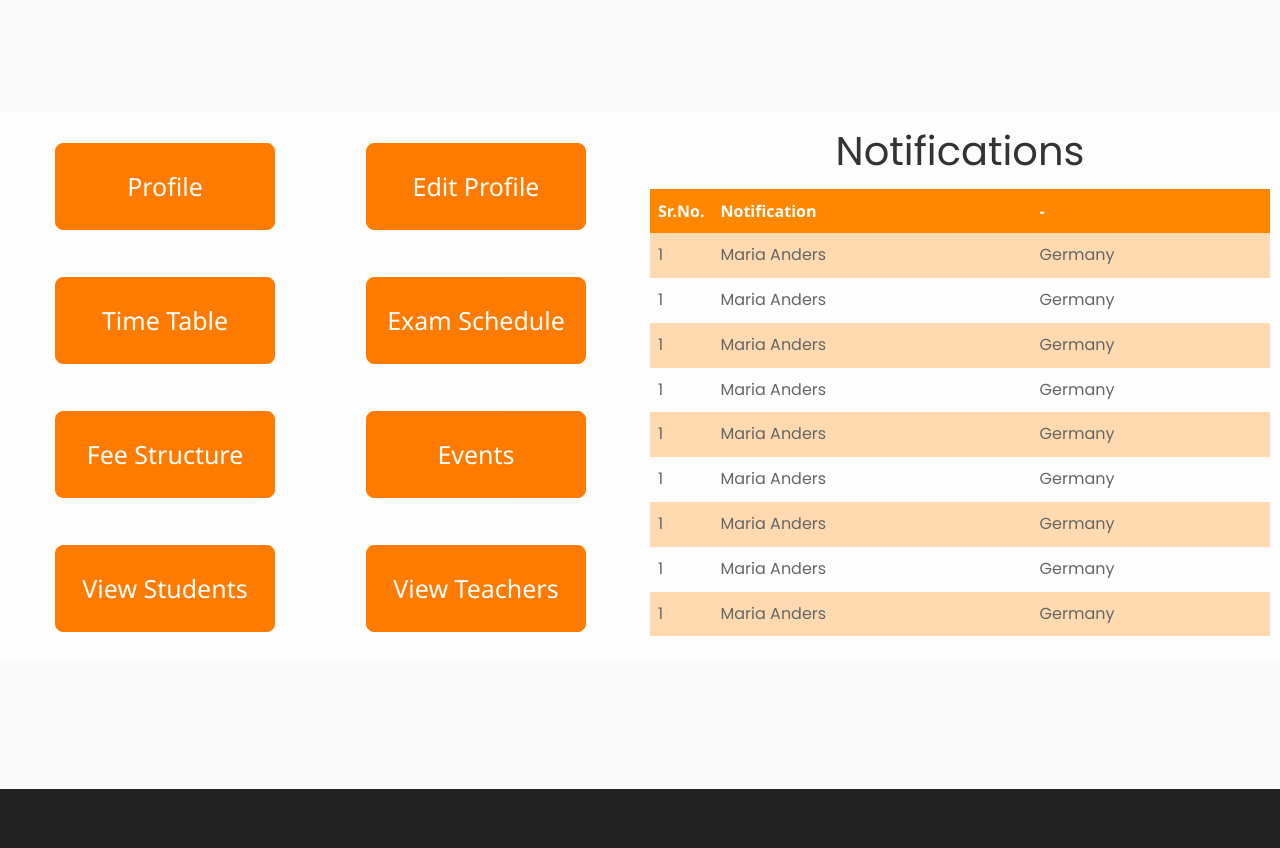
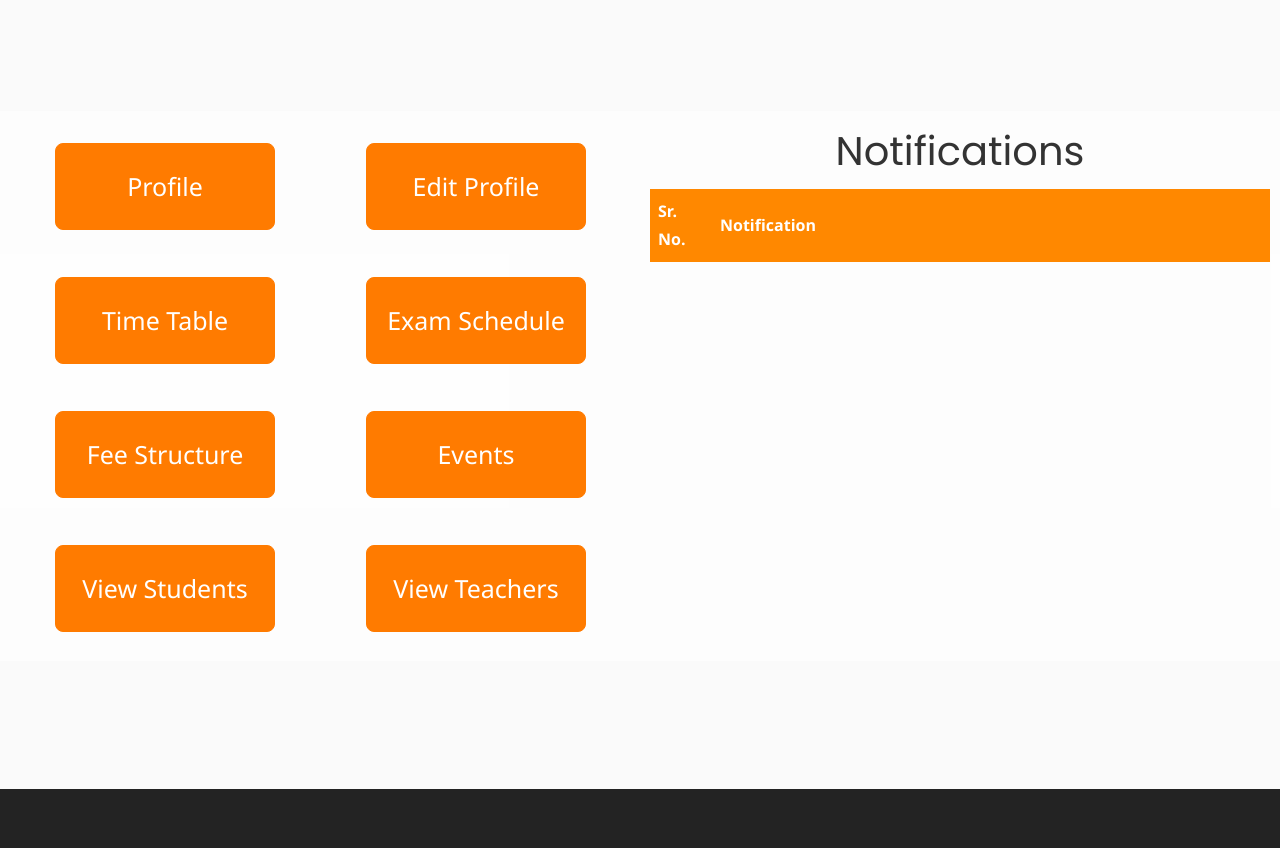
Before and after one commit to Adityakachare/UMS-University-Management-System, a Flask app: page /phome in a window 1280 px wide. Shown: the part 405-1253 px from the top of the page. Run offline with Flask 3, Linux system fonts and the light colour scheme; lists and menus that the app fills with data are empty; some libraries are stand-ins or nearby versions; some web fonts are replaced.

Commit message:
first changes

```diff
--- a/app.py
+++ b/app.py
@@ -110,10 +110,6 @@ def stupdate():
 @app.route('/ptt')
 def ptt():
     return render_template('misc/ptt.html')
-
-@app.route('/phome')
-def phome():
-    return render_template('principal/phome.html')
 
 
 @app.route('/pexamsch')
@@ -334,6 +330,16 @@ def pt():
 #     result = mycursor.fetchall()
 #     return render_template('misc/pt.html', result=result)
 
+@app.route('/phome')
+def phome():
+    return render_template('principal/phome.html')
+
+@app.route('/phome')
+def pnoti():
+    mycursor.execute("SELECT * FROM new_student")
+    notis = mycursor.fetchall()
+    return render_template("ps.html", notis=notis)
+
 
 if __name__ == '__main__':
     app.run(debug=True)
--- a/templates/principal/phome.html
+++ b/templates/principal/phome.html
@@ -367,137 +367,21 @@
             <h1 align="center">Notifications</h1>
             <div class="scroll">
                 <table>
-                    <tr>
-                        <th width="10px">Sr.No.</th>
+                    <thead>
+                      <tr>
+                        <th style="width: 10%;">Sr. No.</th>
                         <th>Notification</th>
-                        <th>-</th>
-                    </tr>
-                    <tr>
-                        <td>1</td>
-                        <td>Maria Anders</td>
-                        <td>Germany</td>
-                    </tr>
-                    <tr>
-                        <td>1</td>
-                        <td>Maria Anders</td>
-                        <td>Germany</td>
-                    </tr>
-                    <tr>
-                        <td>1</td>
-                        <td>Maria Anders</td>
-                        <td>Germany</td>
-                    </tr>
-                    <tr>
-                        <td>1</td>
-                        <td>Maria Anders</td>
-                        <td>Germany</td>
-                    </tr>
-
-                    <tr>
-                        <td>1</td>
-                        <td>Maria Anders</td>
-                        <td>Germany</td>
-                    </tr>
-                    <tr>
-                        <td>1</td>
-                        <td>Maria Anders</td>
-                        <td>Germany</td>
-                    </tr>
-                    <tr>
-                        <td>1</td>
-                        <td>Maria Anders</td>
-                        <td>Germany</td>
-                    </tr>
-                    <tr>
-                        <td>1</td>
-                        <td>Maria Anders</td>
-                        <td>Germany</td>
-                    </tr>
-                    <tr>
-                        <td>1</td>
-                        <td>Maria Anders</td>
-                        <td>Germany</td>
-                    </tr>
-                    <tr>
-                        <td>1</td>
-                        <td>Maria Anders</td>
-                        <td>Germany</td>
-                    </tr>
-                    <tr>
-                        <td>1</td>
-                        <td>Maria Anders</td>
-                        <td>Germany</td>
-                    </tr>
-
-                    <tr>
-                        <td>1</td>
-                        <td>Maria Anders</td>
-                        <td>Germany</td>
-                    </tr>
-                    <tr>
-                        <td>1</td>
-                        <td>Maria Anders</td>
-                        <td>Germany</td>
-                    </tr>
-                    <tr>
-                        <td>1</td>
-                        <td>Maria Anders</td>
-                        <td>Germany</td>
-                    </tr>
-                    <tr>
-                        <td>1</td>
-                        <td>Maria Anders</td>
-                        <td>Germany</td>
-                    </tr>
-                    <tr>
-                        <td>1</td>
-                        <td>Maria Anders</td>
-                        <td>Germany</td>
-                    </tr>
-                    <tr>
-                        <td>1</td>
-                        <td>Maria Anders</td>
-                        <td>Germany</td>
-                    </tr>
-                    <tr>
-                        <td>1</td>
-                        <td>Maria Anders</td>
-                        <td>Germany</td>
-                    </tr>
-
-                    <tr>
-                        <td>1</td>
-                        <td>Maria Anders</td>
-                        <td>Germany</td>
-                    </tr>
-                    <tr>
-                        <td>1</td>
-                        <td>Maria Anders</td>
-                        <td>Germany</td>
-                    </tr>
-                    <tr>
-                        <td>1</td>
-                        <td>Maria Anders</td>
-                        <td>Germany</td>
-                    </tr>
-                    <tr>
-                        <td>1</td>
-                        <td>Maria Anders</td>
-                        <td>Germany</td>
-                    </tr>
-                    <tr>
-                        <td>1</td>
-                        <td>Maria Anders</td>
-                        <td>Germany</td>
-                    </tr>
-                    <tr>
-                        <td>1</td>
-                        <td>Maria Anders</td>
-                        <td>Germany</td>
-                    </tr>
-
-
-                </table>
+                      </tr>
+                    </thead>
+                    <tbody>
+                      {% for row in notis %}
+                      <tr>
+                        <td>{{ notis[0] }}</td>
+                        <td>{{ notis[1] }}</td>
+                      </tr>
+                      {% endfor %}
+                    </tbody>
+                  </table>
             </div>
         </div>
 
```
Also changed, not shown: templates/login.html (+23 -6 lines).
